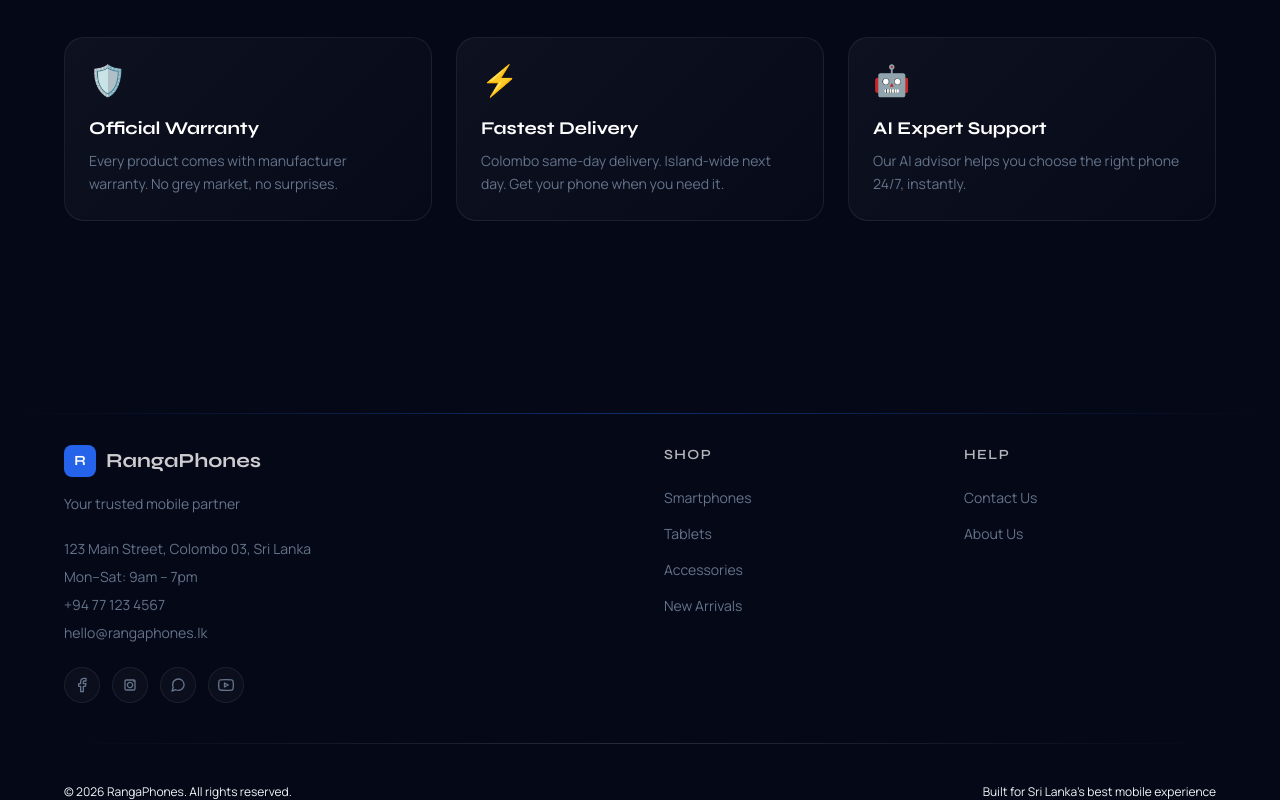
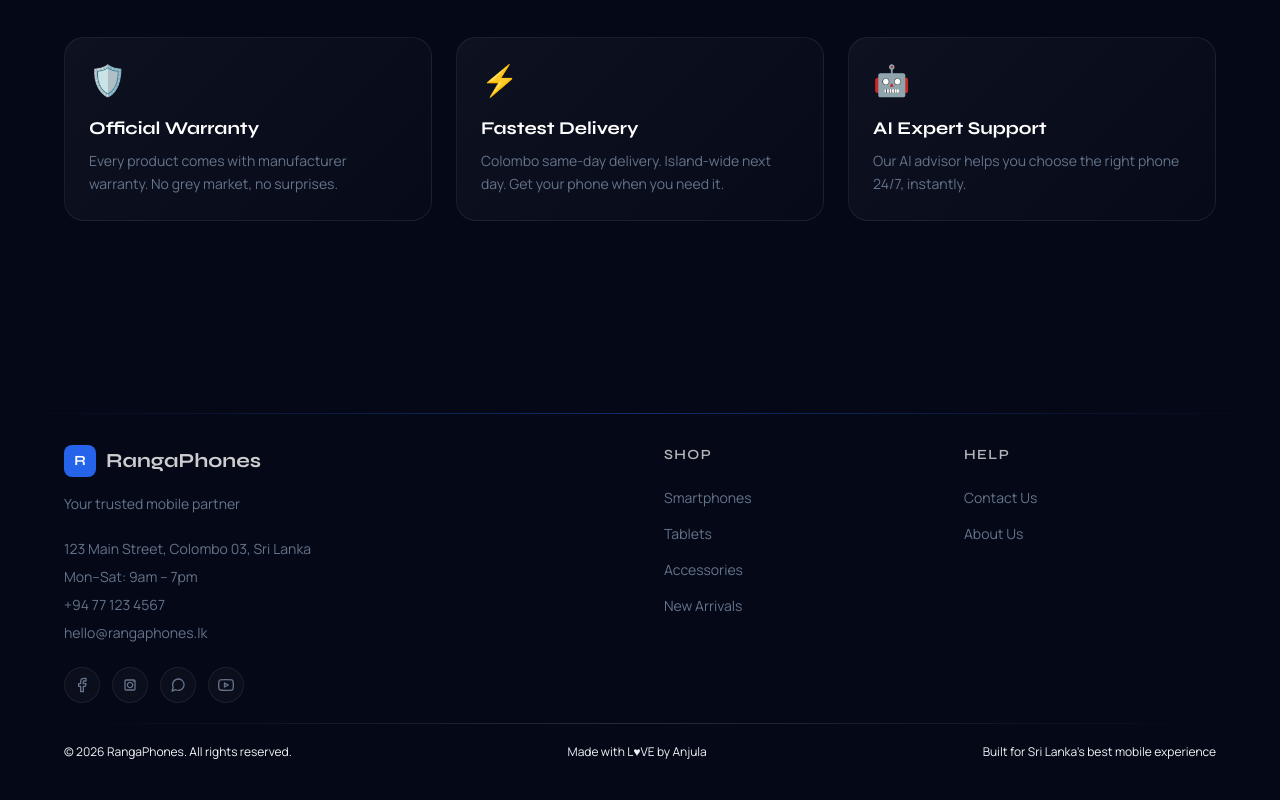
Before and after one commit to anjulaPerera/storefront-platform, a Next.js app in the folder apps/frontend/: page / in a window 1280 px wide. Shown: the part 2631-3431 px from the top of the page. After the commit the page ends 3391 px from the top, so only its background shows below. Built offline with nearby package versions, Linux system fonts and the light colour scheme; no server answers.

Commit message:
fix: fix some small UI Issues

```diff
--- a/apps/frontend/src/app/(customer)/profile/ProfileForm.tsx
+++ b/apps/frontend/src/app/(customer)/profile/ProfileForm.tsx
@@ -103,14 +103,7 @@ export function ProfileForm() {
         </p>
       </div>
 
-      <div className="flex items-center gap-2 py-2 px-3 glass rounded-lg border border-border">
-        <span className="text-xs text-white/40 uppercase tracking-widest">
-          Role
-        </span>
-        <span className="text-xs font-semibold text-white/70 capitalize">
-          {user.role.replace("_", " ")}
-        </span>
-      </div>
+
 
       {error && (
         <div className="flex items-center gap-2 px-4 py-3 rounded-xl bg-red-500/10 border border-red-500/20">
--- a/apps/frontend/src/app/(customer)/profile/page.tsx
+++ b/apps/frontend/src/app/(customer)/profile/page.tsx
@@ -3,8 +3,8 @@ import { ProfileForm } from "./ProfileForm";
 export default function ProfilePage() {
   // Auth guard is client-side via ProfileForm
   return (
-    <div className="max-w-2xl mx-auto px-4 sm:px-6 lg:px-8 py-12">
-      <h1 className="text-2xl font-bold text-foreground mb-8">My Profile</h1>
+    <div className="max-w-2xl mx-auto px-4 sm:px-6 lg:px-8 pt-24">
+      <h1 className="text-2xl font-bold text-white/80 mb-8">My Profile</h1>
       <ProfileForm />
     </div>
   );
--- a/apps/frontend/src/app/layout.tsx
+++ b/apps/frontend/src/app/layout.tsx
@@ -41,7 +41,11 @@ export default function RootLayout({
   children: React.ReactNode;
 }) {
   return (
-    <html lang="en" className={`${syne.variable} ${manrope.variable}`}>
+    <html
+      lang="en"
+      className={`${syne.variable} ${manrope.variable}`}
+      suppressHydrationWarning
+    >
       <body className="noise-overlay">
         <AppProviders>
           <TopStrip />
--- a/apps/frontend/src/components/ai/ChatWidget.tsx
+++ b/apps/frontend/src/components/ai/ChatWidget.tsx
@@ -236,7 +236,7 @@ export function ChatWidget() {
               placeholder={`Ask ${ai.assistantName}…`}
               maxLength={500}
               disabled={typing}
-              className="flex-1 text-sm border border-gray-200 rounded-xl px-3 py-2 focus:outline-none focus:ring-2 focus:ring-primary disabled:bg-gray-50"
+              className="flex-1 text-sm text-gray-900 border border-gray-200 rounded-xl px-3 py-2 focus:outline-none focus:ring-2 focus:ring-primary disabled:bg-gray-50"
             />
             <button
               onClick={sendMessage}
--- a/apps/frontend/src/components/layout/Footer.tsx
+++ b/apps/frontend/src/components/layout/Footer.tsx
@@ -106,13 +106,14 @@ export function Footer() {
           ))}
         </div>
 
-        <div className="divider-gradient my-10" />
+        <div className="divider-gradient mt-5" />
 
-        <div className="flex flex-col sm:flex-row items-center justify-between gap-4 text-xs text-dim">
+        <div className="flex flex-col sm:flex-row items-center justify-between gap-4 text-xs text-dim pt-5">
           <p>
             © {new Date().getFullYear()} {identity.shopName}. All rights
             reserved.
           </p>
+          <p>Made with L♥VE by Anjula</p>
           <p>Built for Sri Lanka's best mobile experience</p>
         </div>
       </div>
```
Also changed, not shown: 1 other file (tests, documents, lock files or other folders).
